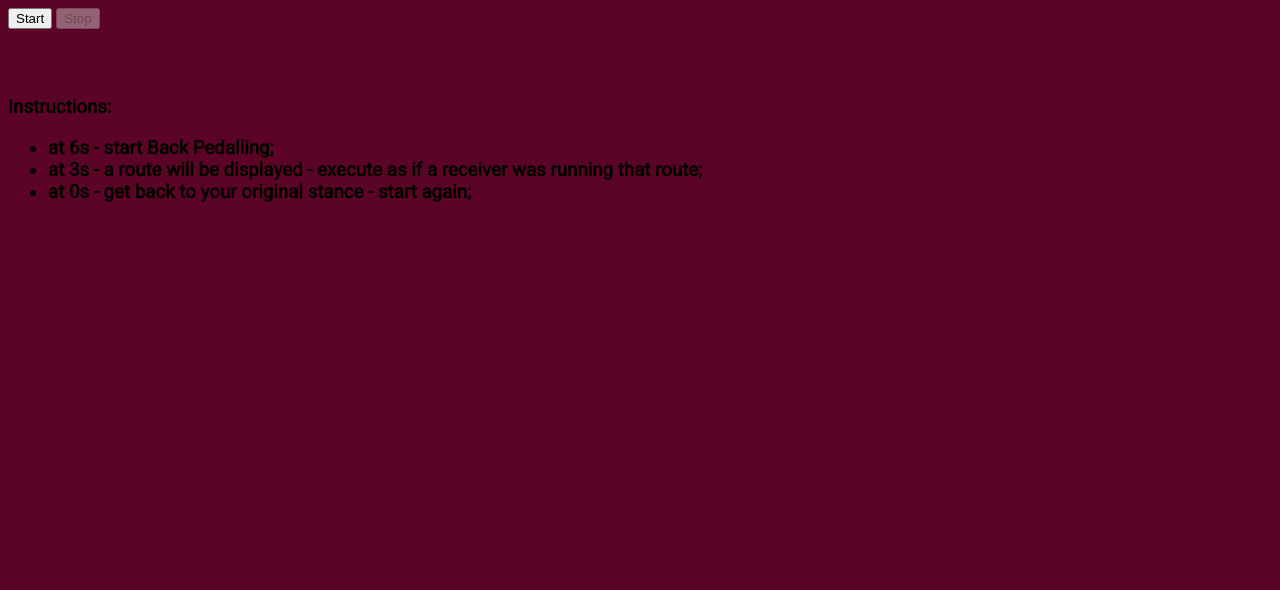
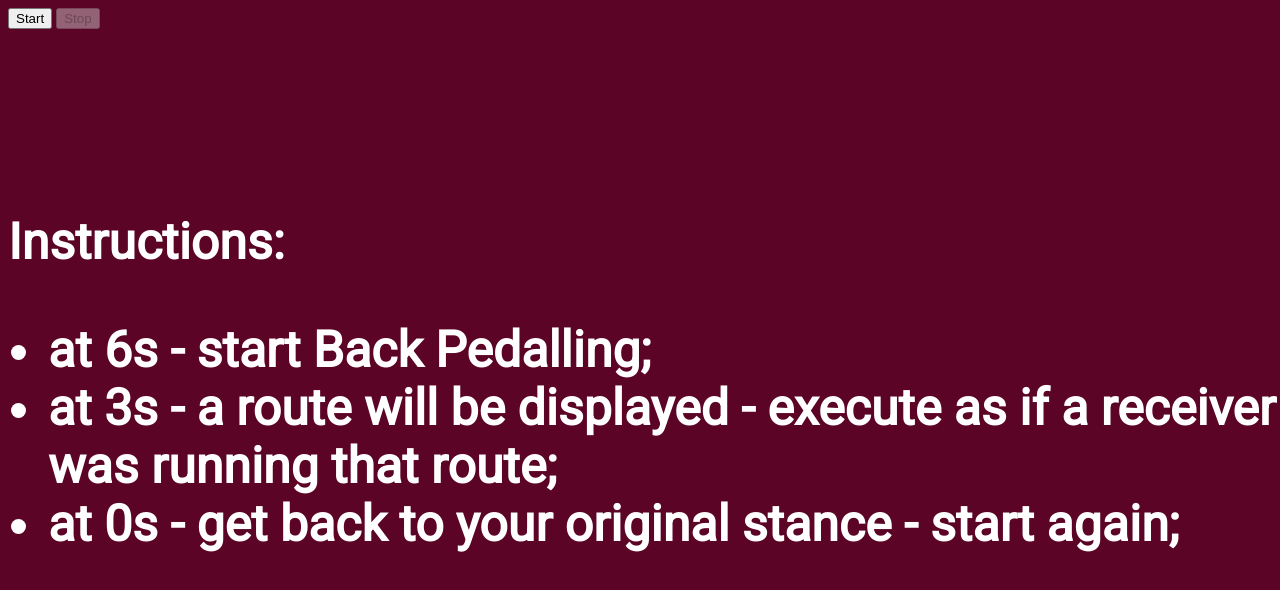
Before and after one commit to cbradley26/BackPedalTrainer, a plain HTML site: page index.html in a window 1280 px wide. Drawn offline with Linux system fonts and the light colour scheme.

Commit message:
added sounds and stylez

```diff
--- a/main.css
+++ b/main.css
@@ -8,3 +8,15 @@ h1 {
     width: 100vw;
     color: white;
 }
+
+
+h3 {
+    font-size: 50px;
+    width: 100vw;
+    color: white;
+}
+
+#container {
+    display: flex;
+    line-height: 50px;
+}
--- a/main.js
+++ b/main.js
@@ -1,10 +1,27 @@
 const patterns = [
-    "IN",
-    "OUT",
-    "POST",
-    "CORNER",
-    "FLY"
+    {
+        pattern: "IN",
+        sound: "in.mp3"
+    },
+    {
+        pattern: "OUT",
+        sound: "out.mp3"
+    },
+    {
+        pattern: "POST",
+        sound: "post.mp3"
+    },
+    {
+        pattern: "CORNER",
+        sound: "corner.mp3"
+    },
+    {
+        pattern: "FLY",
+        sound: "fly.mp3"
+    }
 ]
+
+
 var previousRoute = "";
 var cntue = true;
 
@@ -26,7 +43,9 @@ function drawNewPattern() {
 
         var newRoute = patterns[parseInt(Math.random() * 5)];
 
-        document.getElementById("routeElement").innerText = newRoute;
+        document.getElementById("routeElement").innerText = newRoute.pattern;
+        var audioElement = new Audio('sounds/' + newRoute.sound);
+        audioElement.play();
     }
 }
 var countDownDate = new Date();
```
Also changed, not shown: 5 other files.
